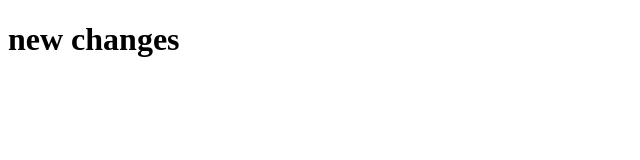
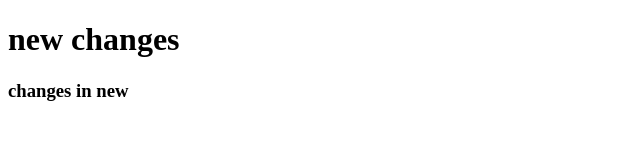
Before and after one commit to kavya9873/please, a plain HTML site: page index.html in a window 1280 px wide. Shown: the whole page, without its empty margins (0-640 px from the left). Drawn offline with Linux system fonts and the light colour scheme.

Commit message:
changes in new

```diff
--- a/index.html
+++ b/index.html
@@ -7,5 +7,6 @@
 </head>
 <body>
     <h1>new changes</h1>
+    <h3>changes in new</h3>
 </body>
 </html>
```
